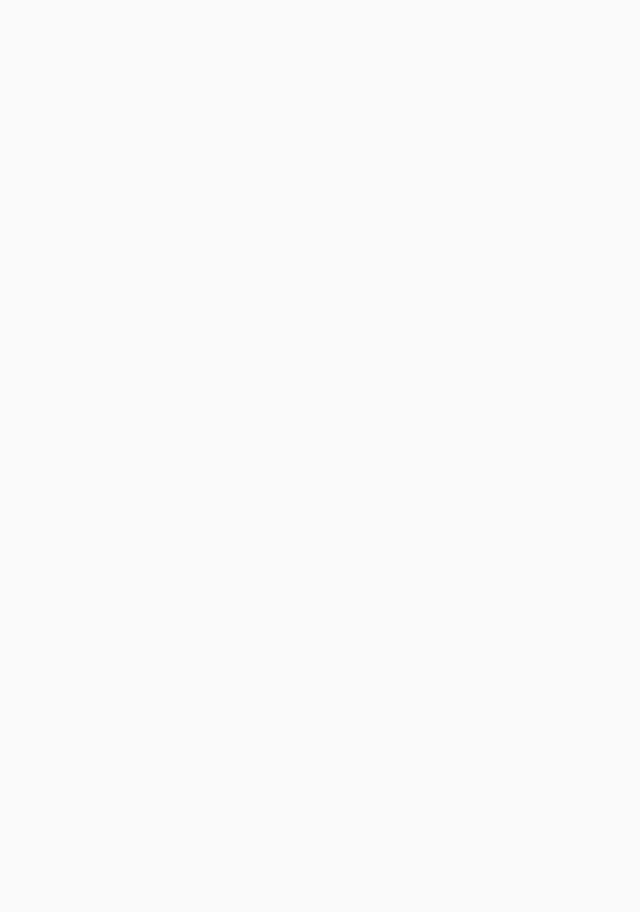
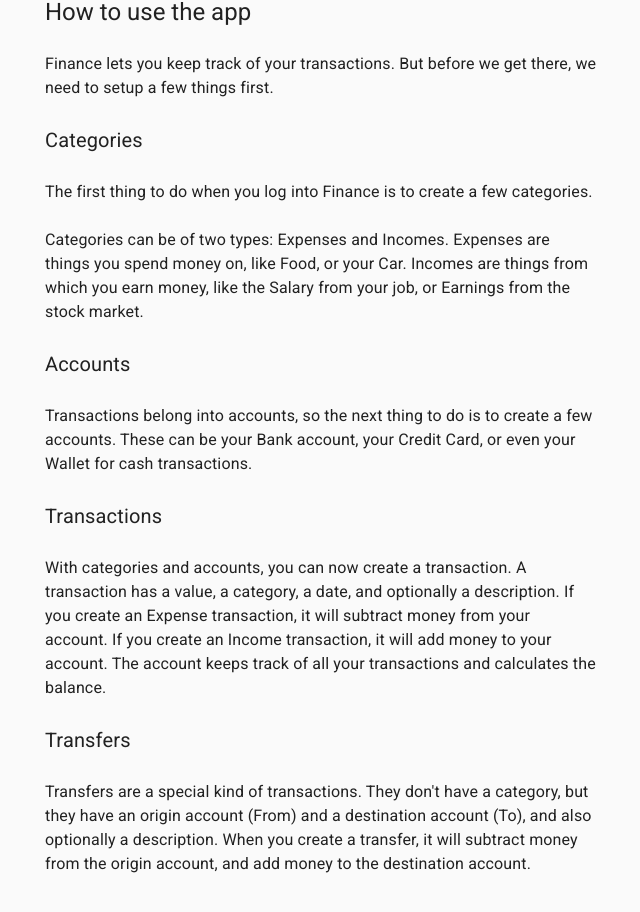
Before and after one commit to luisgbm/financejs, a React (Create React App) app: page / in a window 1280 px wide. Shown: the part 318-1230 px from the top of the page, without its empty margins (319-959 px from the left). Before the commit the page ends 800 px from the top, so only its background shows below. Built offline with nearby package versions, Linux system fonts and the light colour scheme.

Commit message:
Brief app instructions in the login page

```diff
--- a/src/components/users/Login.js
+++ b/src/components/users/Login.js
@@ -30,6 +30,9 @@
     },
     appBarTitle: {
         flexGrow: 1
+    },
+    marginBottom: {
+        marginBottom: theme.spacing(3)
     }
 }));
 
@@ -140,9 +143,35 @@
                         color='primary'
                         startIcon={<VpnKeyIcon/>}
                         size='large'
+                        className={classes.marginBottom}
                     >
                         Login
                     </Button>
+                    <br/>
+                    <Typography variant='h5' className={classes.marginBottom}>How to use the app</Typography>
+                    <Typography className={classes.marginBottom}>Finance lets you keep track of your transactions. But
+                        before we get there, we need to setup a few things first.</Typography>
+                    <Typography variant='h6' className={classes.marginBottom}>Categories</Typography>
+                    <Typography className={classes.marginBottom}>The first thing to do when you log into Finance is to
+                        create a few categories.</Typography>
+                    <Typography className={classes.marginBottom}>Categories can be of two types: Expenses and Incomes.
+                        Expenses are things you spend money on, like Food, or your Car. Incomes are things from which
+                        you earn money, like the Salary from your job, or Earnings from the stock market.</Typography>
+                    <Typography variant='h6' className={classes.marginBottom}>Accounts</Typography>
+                    <Typography className={classes.marginBottom}>Transactions belong into accounts, so the next thing to
+                        do is to create a few accounts. These can be your Bank account, your Credit Card, or even your
+                        Wallet for cash transactions.</Typography>
+                    <Typography variant='h6' className={classes.marginBottom}>Transactions</Typography>
+                    <Typography className={classes.marginBottom}>With categories and accounts, you can now create a
+                        transaction. A transaction has a value, a category, a date, and optionally a description. If you
+                        create an Expense transaction, it will subtract money from your account. If you create an Income
+                        transaction, it will add money to your account. The account keeps track of all your transactions
+                        and calculates the balance.</Typography>
+                    <Typography variant='h6' className={classes.marginBottom}>Transfers</Typography>
+                    <Typography className={classes.marginBottom}>Transfers are a special kind of transactions. They
+                        don't have a category, but they have an origin account (From) and a destination account (To),
+                        and also optionally a description. When you create a transfer, it will subtract money from the
+                        origin account, and add money to the destination account.</Typography>
                 </form>
             </Container>
         </>
```
